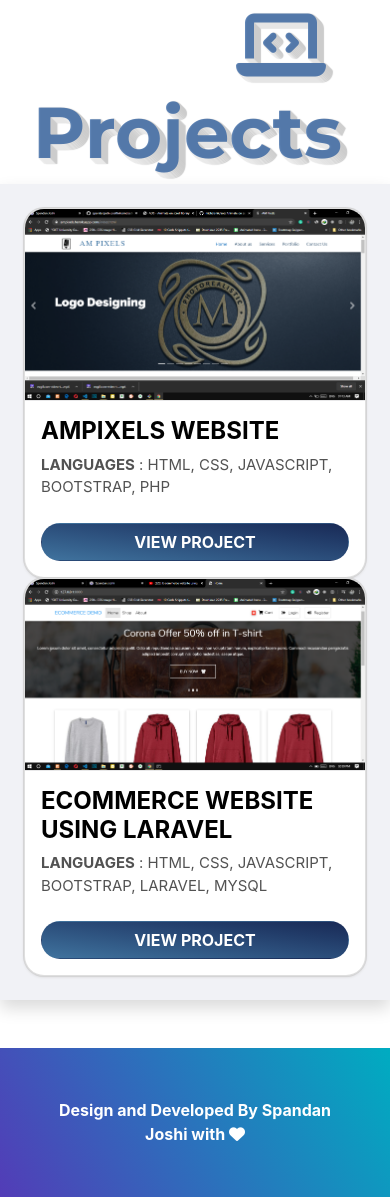
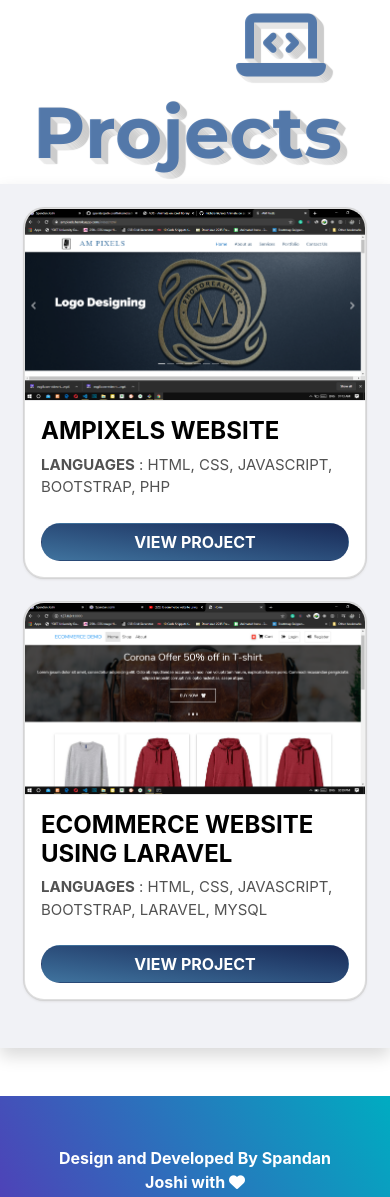
Before and after one commit to spandan114/spandanjoshi-portfolio, a plain HTML site: page index.html in a window 390 px wide. Shown: the part 2899-4096 px from the top of the page. Drawn offline with nearby package versions, Linux system fonts and the light colour scheme.

Commit message:
project pb

```diff
--- a/index.html
+++ b/index.html
@@ -556,7 +556,7 @@
         <div class="right mb-5 p-4 shadow">
             <div class="row">
               <!-----card start---->
-              <div class="col-md-4 ">
+              <div class="col-md-4 pb-4 pb-md-0 pb-lg-0">
                 <div class="card project-card"
                 data-aos="fade-up"
                 data-aos-delay="100"
@@ -576,7 +576,7 @@
             </div>
                 <!--end-->
                 <!-----card start---->
-              <div class="col-md-4 ">
+              <div class="col-md-4  pb-4 pb-md-0 pb-lg-0">
                 <div class="card project-card"
                 data-aos="fade-up"
                 data-aos-delay="250"
```
